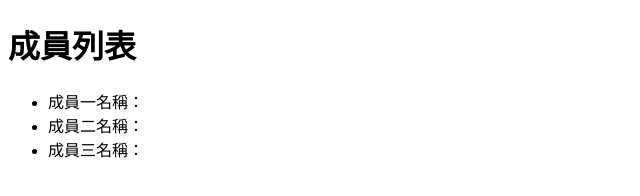
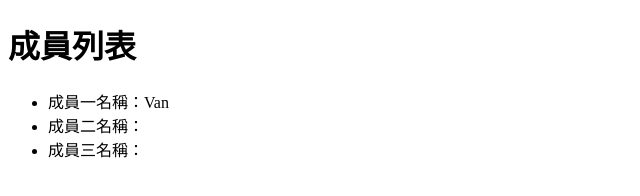
Before and after one commit to HotDogCat0228/git-work4, a plain HTML site: page index.html in a window 1280 px wide. Shown: the full height of the page, 0-640 px from the left. Drawn offline with Linux system fonts and the light colour scheme.

Commit message:
新增成員一名稱

```diff
--- a/index.html
+++ b/index.html
@@ -8,7 +8,7 @@
 <body>
     <h1>成員列表</h1>
     <ul>
-        <li>成員一名稱：</li>
+        <li>成員一名稱：Van</li>
         <li>成員二名稱：</li>
         <li>成員三名稱：</li>
     </ul>
```
